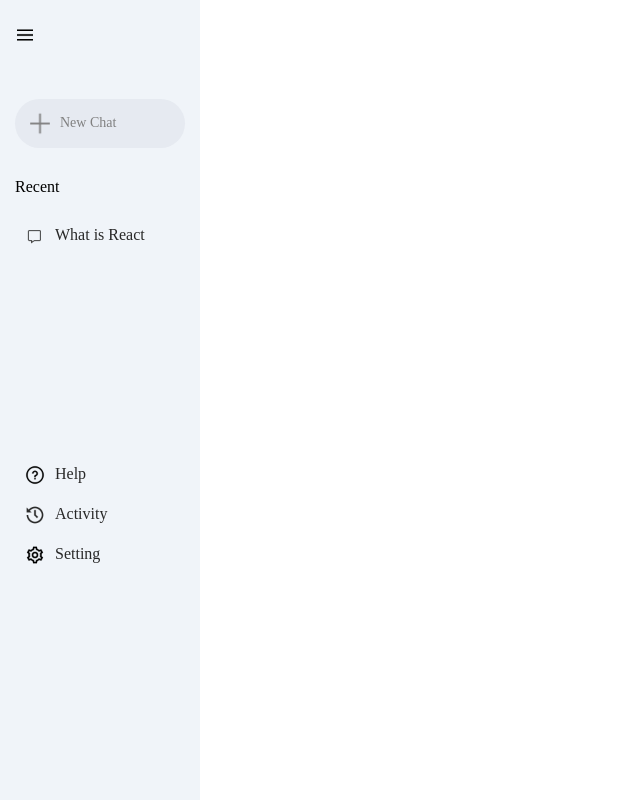
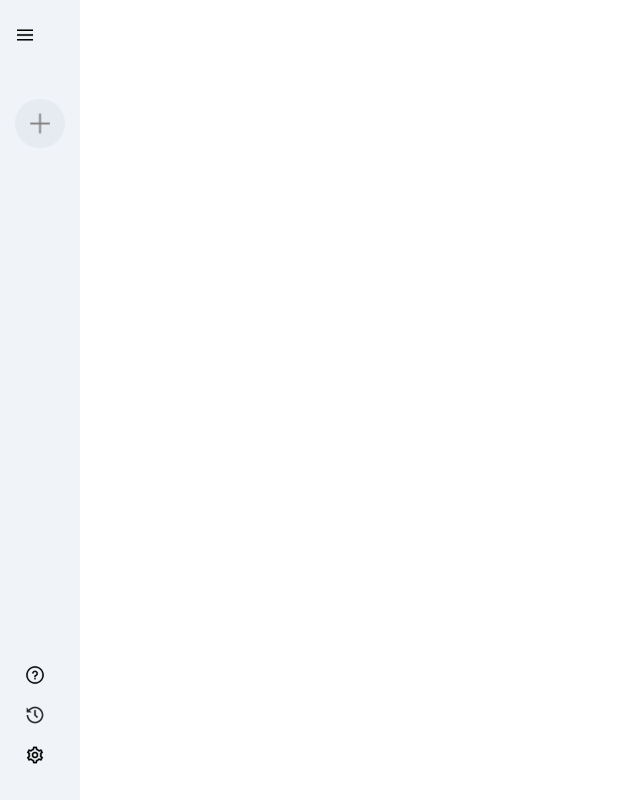
Before and after one commit to hamzarahmoun/gemini, a React (Vite) app: page / in a window 1280 px wide. Shown: the whole page, without its empty margins (0-640 px from the left). Built offline with nearby package versions, Linux system fonts and the light colour scheme.

Commit message:
extended sidebare

```diff
--- a/src/component/Sidebar/Sidebar.css
+++ b/src/component/Sidebar/Sidebar.css
@@ -28,6 +28,8 @@
     font-size: 14px;
     color: grey;
     cursor: pointer;
+    width: fit-content;
+
 
 
 }
--- a/src/component/Sidebar/Sidebar.jsx
+++ b/src/component/Sidebar/Sidebar.jsx
@@ -1,16 +1,18 @@
-import React from 'react'
+import React, { useState } from 'react'
 import './Sidebar.css'
 import {assets} from '../../assets/assets';
 
 const Sidebar = () => {
+  const [extended, setExtended] = useState(false);
   return (
     <div className='sidebar'>
         <div className="top">
-            <img src={assets.menu_icon} alt="" />
+            <img onClick={() => setExtended(!extended)} src={assets.menu_icon} alt="" />
             <div className='new-chat'>
               <img src={assets.plus_icon} alt="" />
-              <p> New Chat</p>
+              {extended ? <p> New Chat</p> : null}
             </div>
+            {extended ? (
             <div className="recent">
               <p className="recent-title">Recent</p>
               <div className="recent-entry">
@@ -18,29 +20,24 @@
                 <p>What is React</p>
               </div>
             </div>
-
+            ) : null}
         </div>
         <div className="bottom">
           <div className="bottom-item recent-entry" >
             <img src={assets.question_icon} alt=''/>
-            <p >Help</p>
+            {extended ? <p >Help</p> : null}
           </div>
           <div className="bottom-item recent-entry" >
             <img src={assets.history_icon} alt=''/>
-            <p >Activity</p>
+            {extended ? <p >Activity</p> : null}
           </div>
           <div className="bottom-item recent-entry" >
             <img src={assets.setting_icon} alt=''/>
-            <p >Setting</p>
+            {extended ? <p >Setting</p> : null}
           </div>
 
 
         </div>
-      <div>
-
-      </div>
-
-
     </div>
   )
 }
```
